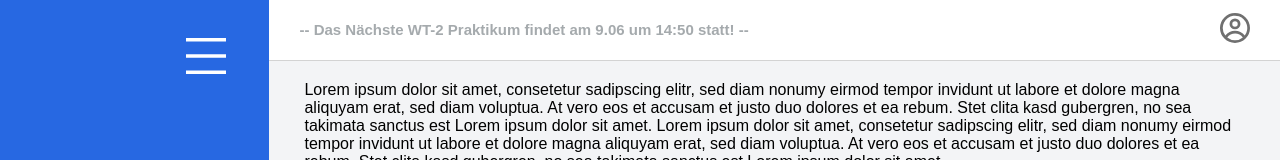
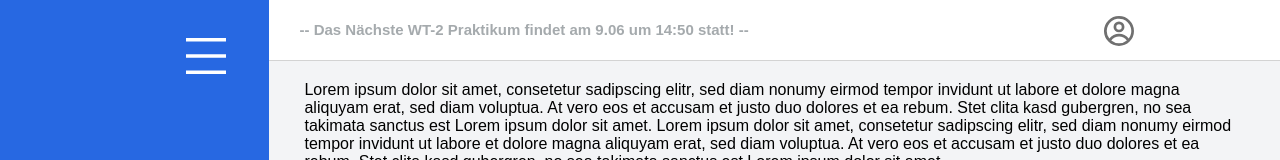
Before and after one commit to MertDurasi/Team-Supernerds, a React (Create React App) app: page /dashboard in a window 1280 px wide. Shown: the top 160 px of the page. Built offline with nearby package versions, Linux system fonts and the light colour scheme; a web font is replaced by a local one.

Commit message:
Dropdown auf Profil -Alexander Kokoreff

```diff
--- a/package.json
+++ b/package.json
@@ -6,7 +6,9 @@
     "@testing-library/jest-dom": "^5.12.0",
     "@testing-library/react": "^11.2.6",
     "@testing-library/user-event": "^12.8.3",
+    "bootstrap": "^5.0.1",
     "react": "^17.0.2",
+    "react-bootstrap": "^1.6.0",
     "react-dom": "^17.0.2",
     "react-router-dom": "^5.2.0",
     "react-scripts": "4.0.3",
--- a/src/components/dashboard/Dashboard.js
+++ b/src/components/dashboard/Dashboard.js
@@ -5,8 +5,7 @@
 import Sidebar from "./Sidebar";
 import Neuigkeiten from "./Neuigkeiten";
 
-
-const Update = () => {
+const Dashboard = () => {
 
     const [menuOpen, setMenuOpen] = useState(false);
 
@@ -28,4 +27,4 @@
     );
 }
 
-export default Update;
+export default Dashboard;
--- a/src/components/dashboard/Navigation.css
+++ b/src/components/dashboard/Navigation.css
@@ -28,10 +28,51 @@
     align-items: center;
 }
 
-.navigation-right  > a {
-    margin-left: 20px;
-    text-decoration: none;
+.navigation-right > div {
+    position: relative;
+    right: 100px;
 }
+
+
+.dropbtn {
+  background-color: white;
+  color: white;
+  padding: 16px;
+  font-size: 16px;
+  border: none;
+  height: 60px;
+}
+
+/* The container <div> - needed to position the dropdown content */
+.dropdown {
+  position: relative;
+  display: inline-block;
+}
+
+
+.dropdown-content {
+  display: none;
+  position: absolute;
+  background-color: #f1f1f1;
+  min-width: 160px;
+  box-shadow: 0px 8px 16px 0px rgba(0,0,0,0.2);
+  z-index: 1;
+}
+
+.dropdown-content a {
+  color: black;
+  padding: 12px 16px;
+  text-decoration: none;
+  display: block;
+}
+
+.dropdown-content a:hover {background-color: #ddd;}
+
+/* Show the dropdown menu on hover */
+.dropdown:hover .dropdown-content {display: block;}
+
+/* Change the background color of the dropdown button when the dropdown content is shown */
+.dropdown:hover .dropbtn {background-color: white;}
 
 
 @media only screen and (max-width: 1150px) {
--- a/src/components/dashboard/Navigation.js
+++ b/src/components/dashboard/Navigation.js
@@ -1,6 +1,7 @@
 import "./Navigation.css";
 import profil_logo from "../../img/dashboard/Profil.svg";
 import abmelden from "../../img/dashboard/Abmelden.svg";
+import { Container, Navbar, NavDropdown } from "react-bootstrap";
 /* hamburger menu momentan schlecht, da weiß auf weiß */
 
 const Navigation = ({ menuOpen, openMenu}) => {
@@ -13,9 +14,15 @@
                 <a href="#">-- Das Nächste WT-2 Praktikum findet am 9.06 um 14:50 statt! --</a>
             </div>
             <div className="navigation-right">
-                <a href="#!">
+                <div className="dropdown">
+                <button className="dropbtn">
                     <img width="30" src={profil_logo} alt="avatar" />
-                </a>
+                </button>
+                <div className="dropdown-content">
+                    <a href="/dashboard/profil">Profil</a>
+                    <a href="/dashboard/abmelden">Abmelden</a>
+                </div>
+                </div>
             </div>
         </nav>
     )
--- a/src/components/dashboard/Sidebar.js
+++ b/src/components/dashboard/Sidebar.js
@@ -14,9 +14,6 @@
 import React from "react";
 
 class Sidebar extends React.Component {
-  onCloseMenu() {
-    this.props.closeMenu();
-  }
 
   render() {
     return (
```
Also changed, not shown: 1 other file (tests, documents, lock files or other folders).
